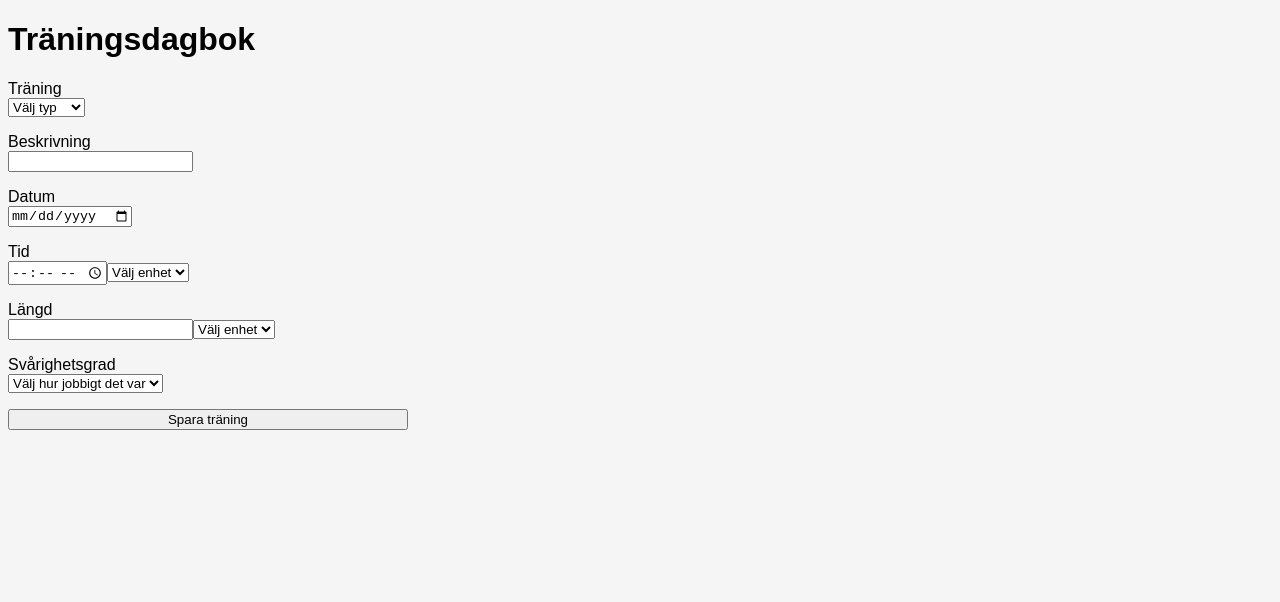
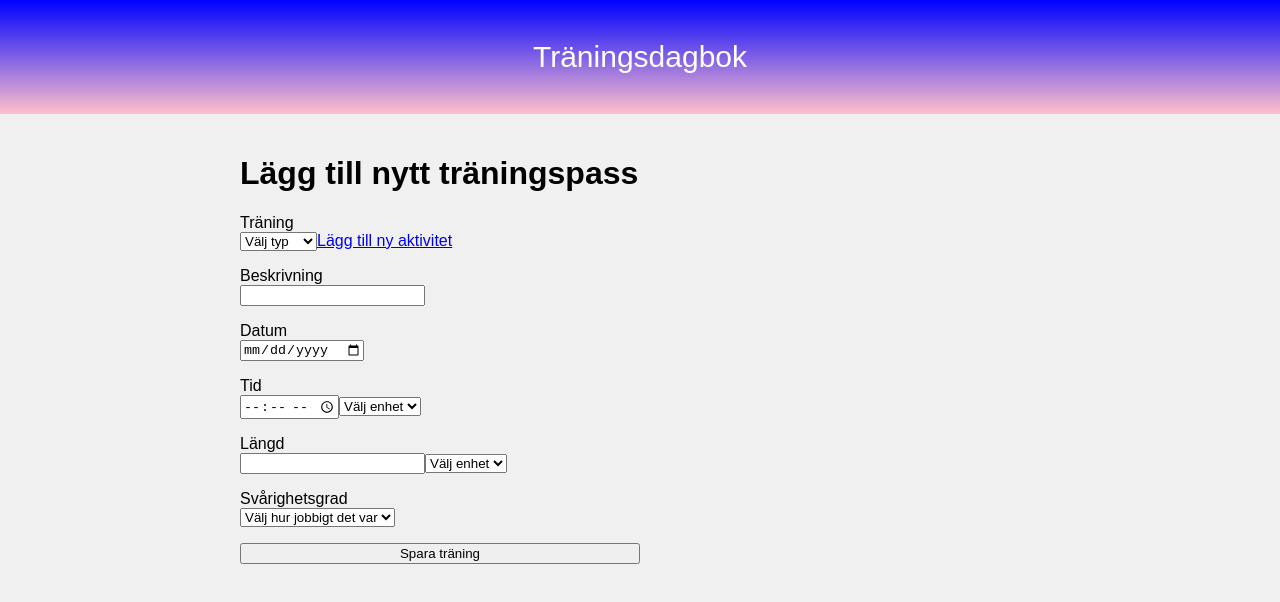
Before and after one commit to ProblemMaster/dagbok, a Vue app in the folder Frontend/: page /workouts in a window 1280 px wide. Shown: the top 602 px of the page. Built offline with nearby package versions, Linux system fonts and the light colour scheme.

Commit message:
Enkel design klar

```diff
--- a/Frontend/src/App.vue
+++ b/Frontend/src/App.vue
@@ -3,7 +3,11 @@ import {  RouterView } from 'vue-router'
 </script>
 
 <template>
+<header>
+  Träningsdagbok
+</header>
 
-
-  <RouterView />
+  <main>
+    <RouterView />
+  </main>
 </template>
--- a/Frontend/src/assets/base.css
+++ b/Frontend/src/assets/base.css
@@ -1,4 +1,12 @@
 html {
   font-family: Arial, sans-serif;
-  background-color: #f5f5f5;
+  background-color: #f0f0f0;
+  margin: 0;
+  padding: 0;
 }
+
+main {
+  max-width: 800px;
+  margin: auto;
+  padding: 20px;
+}
--- a/Frontend/src/assets/main.css
+++ b/Frontend/src/assets/main.css
@@ -0,0 +1,12 @@
+header {
+  padding: 40px 0px;
+  text-align: center;
+  color: white;
+  font-size: 30px;
+  box-sizing: border-box;
+  background-image: linear-gradient(to bottom, blue, pink);
+}
+body {
+  margin: 0;
+  padding: 0;
+}
--- a/Frontend/src/components/forms/WorkoutForm.vue
+++ b/Frontend/src/components/forms/WorkoutForm.vue
@@ -11,6 +11,8 @@
         <option>Flexibility</option>
         <option>Balance</option>
       </select>
+
+      <RouterLink to="/activities">Lägg till ny aktivitet</RouterLink>
     </div>
 
     <div>
--- a/Frontend/src/router/index.js
+++ b/Frontend/src/router/index.js
@@ -5,7 +5,7 @@ import WorkoutView from "@/views/WorkoutView.vue"
 import NotFoundView from "@/views/NotFoundView.vue"
 
 const routes = [
-  { path: "/", redirect: "/activities" },
+  { path: "/", redirect: "/workouts" },
   { path: "/activities", component: ActivitiesView },
   { path: "/workouts", component: WorkoutView },
   { path: "/:pathMatch(.*)*", component: NotFoundView }
--- a/Frontend/src/views/NotFoundView.vue
+++ b/Frontend/src/views/NotFoundView.vue
@@ -1,5 +1,5 @@
 <template>
-  <div class="not-found">
+  <div class="not-found" >
     <h1>404</h1>
     <p>Sidan du söker finns inte.</p>
 
--- a/Frontend/src/views/WorkoutView.vue
+++ b/Frontend/src/views/WorkoutView.vue
@@ -1,5 +1,5 @@
 <template>
-  <h1>Träningsdagbok</h1>
+  <h1>Lägg till nytt träningspass</h1>
   <WorkoutForm />
 </template>
 
```
